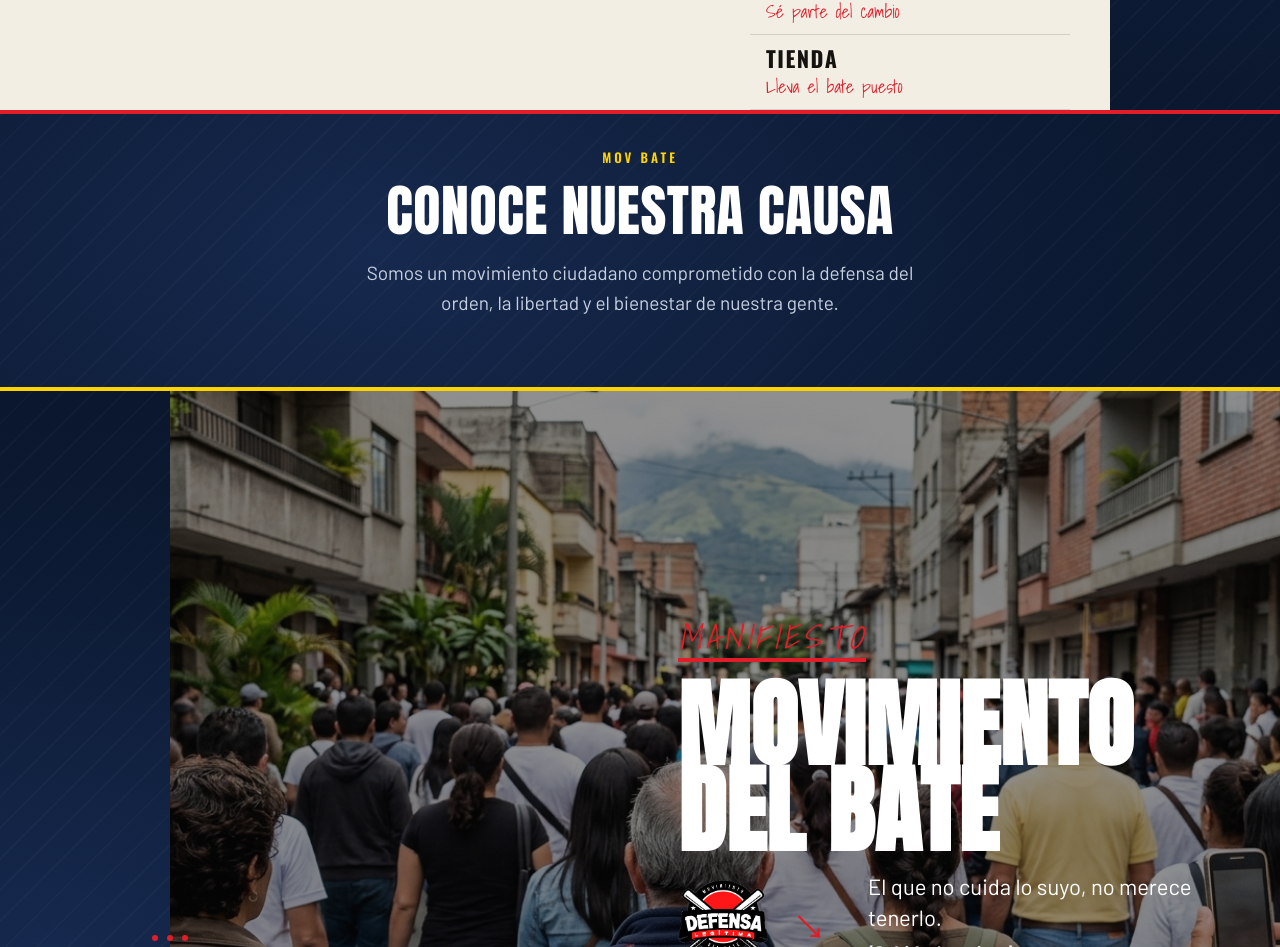
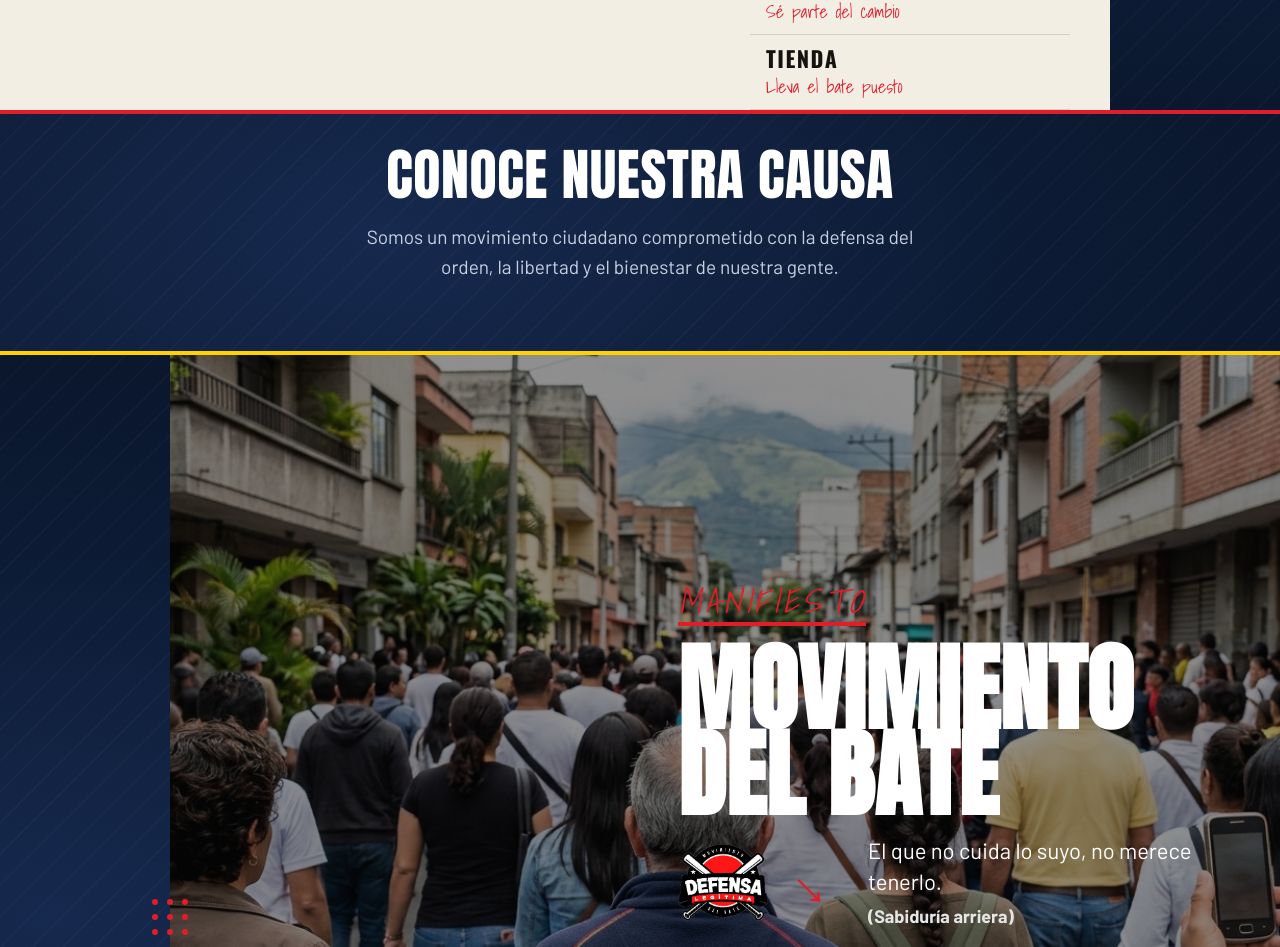
Before and after one commit to EsneiderCdD/movimiento-bate, a Next.js app: page / in a window 1280 px wide. Shown: the part 991-1938 px from the top of the page. Built offline with nearby package versions, Linux system fonts and the light colour scheme.

Commit message:
feat(tienda)

```diff
--- a/src/components/reusables/sectionHeader/SectionHeader.module.css
+++ b/src/components/reusables/sectionHeader/SectionHeader.module.css
@@ -24,17 +24,6 @@
   max-width: 720px;
   margin: 0 auto;
   text-align: center;
-}
-
-.tag {
-  display: inline-block;
-  font-family: var(--font-oswald);
-  font-weight: 600;
-  font-size: 13px;
-  letter-spacing: 3px;
-  text-transform: uppercase;
-  color: var(--amarillo);
-  margin-bottom: 16px;
 }
 
 .title {
--- a/src/components/reusables/sectionHeader/SectionHeader.tsx
+++ b/src/components/reusables/sectionHeader/SectionHeader.tsx
@@ -2,7 +2,6 @@ import Link from "next/link";
 import styles from "./SectionHeader.module.css";
 
 interface SectionHeaderProps {
-  tag: string;
   title: string;
   accent?: string;
   subtitle: string;
@@ -11,7 +10,6 @@ interface SectionHeaderProps {
 }
 
 export default function SectionHeader({
-  tag,
   title,
   accent,
   subtitle,
@@ -24,7 +22,6 @@ export default function SectionHeader({
     <section className={styles.section}>
       <div className={styles.overlay} />
       <div className={styles.container}>
-        <span className={styles.tag}>{tag}</span>
         <h2 className={styles.title}>
           {accent ? (
             <>
--- a/src/components/specific/section2/Section2.tsx
+++ b/src/components/specific/section2/Section2.tsx
@@ -16,7 +16,6 @@ export default function Section2({ selected }: Section2Props) {
       {selected === "Mov Bate" && (
         <>
           <SectionHeader
-            tag="Mov Bate"
             title="Conoce nuestra causa"
             subtitle="Somos un movimiento ciudadano comprometido con la defensa del orden, la libertad y el bienestar de nuestra gente."
           />
@@ -26,7 +25,6 @@ export default function Section2({ selected }: Section2Props) {
       {selected === "Los Bateadores" && (
         <>
           <SectionHeader
-            tag="Los Bateadores"
             title="Sé parte del cambio"
             subtitle="Formamos líderes que transforman sus comunidades desde adentro."
           />
@@ -36,7 +34,6 @@ export default function Section2({ selected }: Section2Props) {
       {selected === "Tienda" && (
         <>
           <SectionHeader
-            tag="Tienda oficial"
             title="Lleva el bate puesto"
             subtitle="Envíos a toda Colombia."
           />
```
